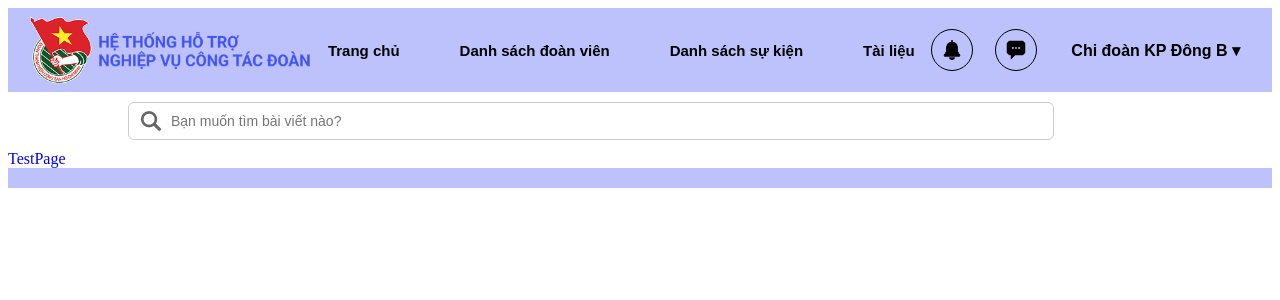
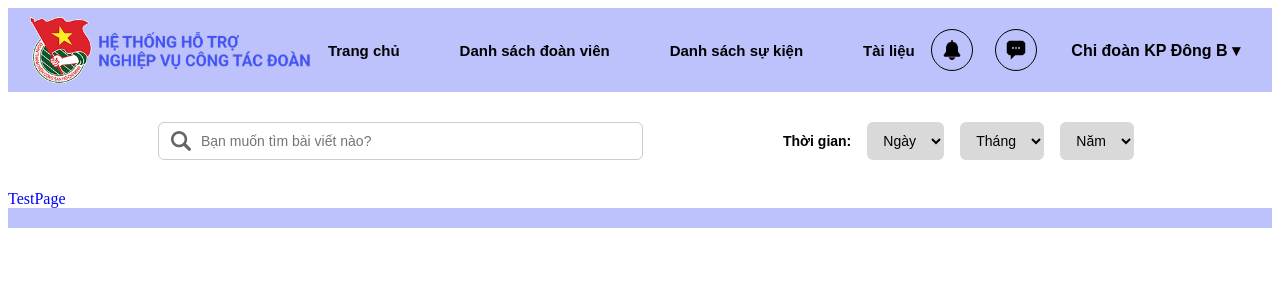
Before and after one commit to hwthangg/PRJ1-22521708-22521325, a React (Vite) app in the folder frontend/: page / in a window 1280 px wide. Shown: the top 300 px of the page. Built offline with nearby package versions, Linux system fonts and the light colour scheme.

Commit message:
Datecomponent

```diff
--- a/frontend/src/App.css
+++ b/frontend/src/App.css
@@ -0,0 +1,13 @@
+.search-date-wrapper {
+    display: flex;
+    align-items: center;
+    justify-content: space-between;
+    padding: 20px 30px;
+    gap: 20px;
+    flex-wrap: nowrap;
+  }
+
+  .search-date-wrapper > * {
+    flex: 1;
+    max-width: 50%;
+  }
--- a/frontend/src/App.jsx
+++ b/frontend/src/App.jsx
@@ -3,18 +3,27 @@ import TestPage from "./pages/TestPage/TestPage";
 import Header from "./components/Header/Header";
 import Footer from "./components/Footer/Footer";
 import Search from "./components/Search/Search";
+import DateSelect from "./components/Date/Date";
+
+import './App.css';
 
 function App() {
   return (
-  <BrowserRouter>
-  <Header/>
-  <Search/>
-    <Routes>
-    <Route path="/" element={<TestPage/>} />
-    </Routes>
-    <Footer/>
-  </BrowserRouter>)
+    <BrowserRouter>
+      <Header />
 
+      <div className="search-date-wrapper">
+        <Search />
+        <DateSelect />
+      </div>
+
+      <Routes>
+        <Route path="/" element={<TestPage />} />
+      </Routes>
+
+      <Footer />
+    </BrowserRouter>
+  );
 }
 
-export default App
+export default App;
--- /dev/null
+++ b/frontend/src/components/Date/Date.jsx
@@ -0,0 +1,21 @@
+import React from 'react';
+import styles from './Date.module.css';
+
+const DateSelect = () => {
+  return (
+    <div className={styles.dateContainer}>
+      <label className={styles.label}>Thời gian:</label>
+      <select className={styles.select}>
+        <option>Ngày</option>
+      </select>
+      <select className={styles.select}>
+        <option>Tháng</option>
+      </select>
+      <select className={styles.select}>
+        <option>Năm</option>
+      </select>
+    </div>
+  );
+};
+
+export default DateSelect;
--- /dev/null
+++ b/frontend/src/components/Date/Date.module.css
@@ -0,0 +1,27 @@
+.dateContainer {
+    display: flex;
+    align-items: center;
+    gap: 16px;
+    font-family: sans-serif;
+  }
+
+  .selectGroup {
+    display: flex;
+    gap: 26px; /* khoảng cách giữa các dropdown */
+  }
+
+  .label {
+    font-weight: bold;
+    font-size: 14px;
+    white-space: nowrap;
+  }
+
+  .select {
+    padding: 10px 12px;
+    border: none;
+    background-color: #d9d9d9;
+    border-radius: 6px;
+    font-size: 14px;
+    cursor: pointer;
+    min-width: 60px;
+  }
```
